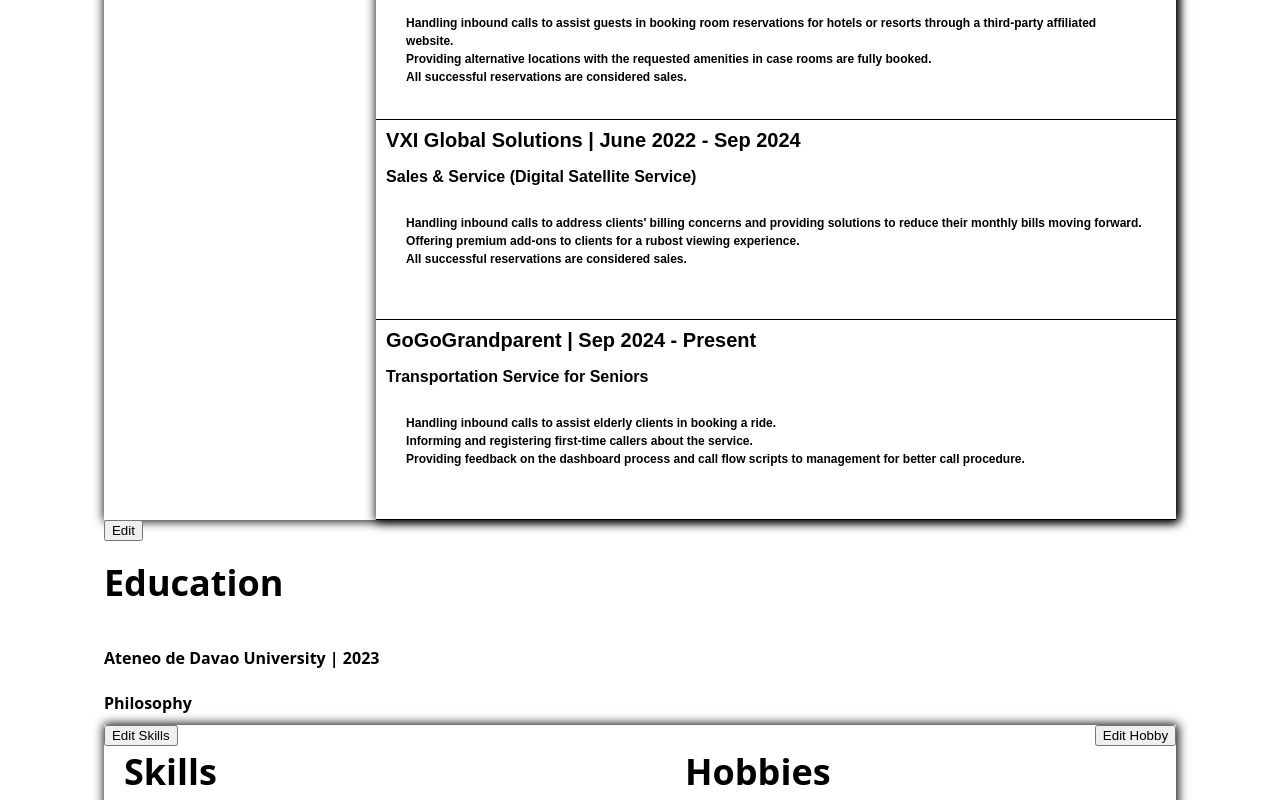
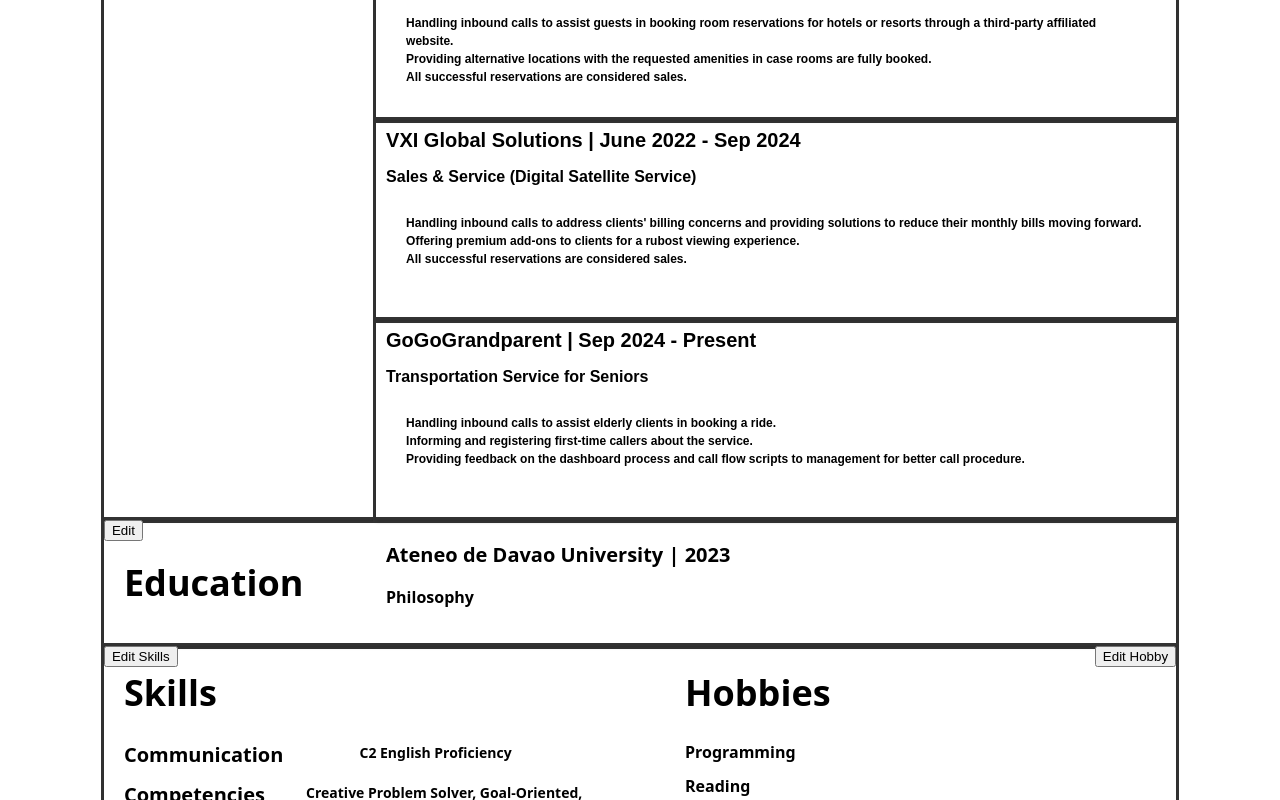
Before and after one commit to karldreta/react-cv-top, a React (Vite) app: page / in a window 1280 px wide. Shown: the part 440-1240 px from the top of the page. Built offline with nearby package versions, Linux system fonts and the light colour scheme.

Commit message:
Add Education.css & Initialize style

```diff
--- a/src/components/Education.jsx
+++ b/src/components/Education.jsx
@@ -1,4 +1,5 @@
 import { useState } from "react";
+import "../styles/Education.css"
 
 export default function Education() {
   const [isEditing, setIsEditing] = useState(false);
@@ -33,7 +34,7 @@
         {education.map((edu) => (
           <div key={edu.id}>
             {isEditing ? (
-              <div>
+              <div className="schoolDiv">
                 {" "}
                 <input
                   placeholder={"School"}
@@ -59,7 +60,7 @@
                 />
               </div>
             ) : (
-              <div>
+              <div className="schoolDiv">
                 <h4>
                   {edu.school + " | "} <span>{edu.endYear}</span>{" "}
                 </h4>
--- a/src/index.css
+++ b/src/index.css
@@ -30,8 +30,7 @@
 }
 
 .additionalSectionDiv {
-  box-shadow: 1px 0px 10px 1px black;
-  margin-bottom: 100px;
+  box-shadow: rgba(0, 0, 0, 0.16) 0px 1px 4px, rgb(51, 51, 51) 0px 0px 0px 3px;  margin-bottom: 100px;
   position: relative;
   display: flex;
   flex-direction: row;
--- /dev/null
+++ b/src/styles/Education.css
@@ -0,0 +1,28 @@
+.sectLvl3 {
+    box-shadow: rgba(0, 0, 0, 0.16) 0px 1px 4px, rgb(51, 51, 51) 0px 0px 0px 3px;
+    display: flex;
+    flex-direction: row;
+    justify-content: space-between;
+    gap: 20px;
+}
+
+.sectLvl3 h3 {
+    margin-left: 20px;
+}
+
+.schoolDiv {
+    width: 800px;
+}
+
+.schoolDiv h4, input[placeholder="School"], input[placeholder="End Year"] {
+    margin: 0px;
+    margin-top: 10px;
+    padding: 10px 10px;
+    font-size: 20px;
+}
+
+.schoolDiv h5, input[placeholder="Course"] {
+    margin: 0px;
+    padding: 5px 10px;
+    font-size: 16px;
+}
--- a/src/styles/Experience.css
+++ b/src/styles/Experience.css
@@ -2,8 +2,7 @@
   position: relative;
   /* border: 1px solid #ff0000; */
   /* border: 2px solid black; */
-  box-shadow: 1px 0px 10px 1px black;
-
+  box-shadow: rgba(0, 0, 0, 0.16) 0px 1px 4px, rgb(51, 51, 51) 0px 0px 0px 3px;
   flex-direction: column;
   font-family: Arial, system-ui, Helvetica, sans-serif;
   display: flex;
@@ -19,12 +18,12 @@
 
 .experienceDiv {
   /* border-left: 2px solid black; */
-  box-shadow: 1px 1px 10px 1px black;
+  box-shadow: rgba(0, 0, 0, 0.16) 0px 1px 4px, rgb(51, 51, 51) 0px 0px 0px 3px;
 }
 
 .jobDiv {
   /* border: 1px solid blue; */
-  border-bottom: 1px solid black;
+  box-shadow: rgba(0, 0, 0, 0.16) 0px 1px 4px, rgb(51, 51, 51) 0px 0px 0px 3px;
   box-sizing: border-box;
   display: flex;
   flex-direction: column;
```
